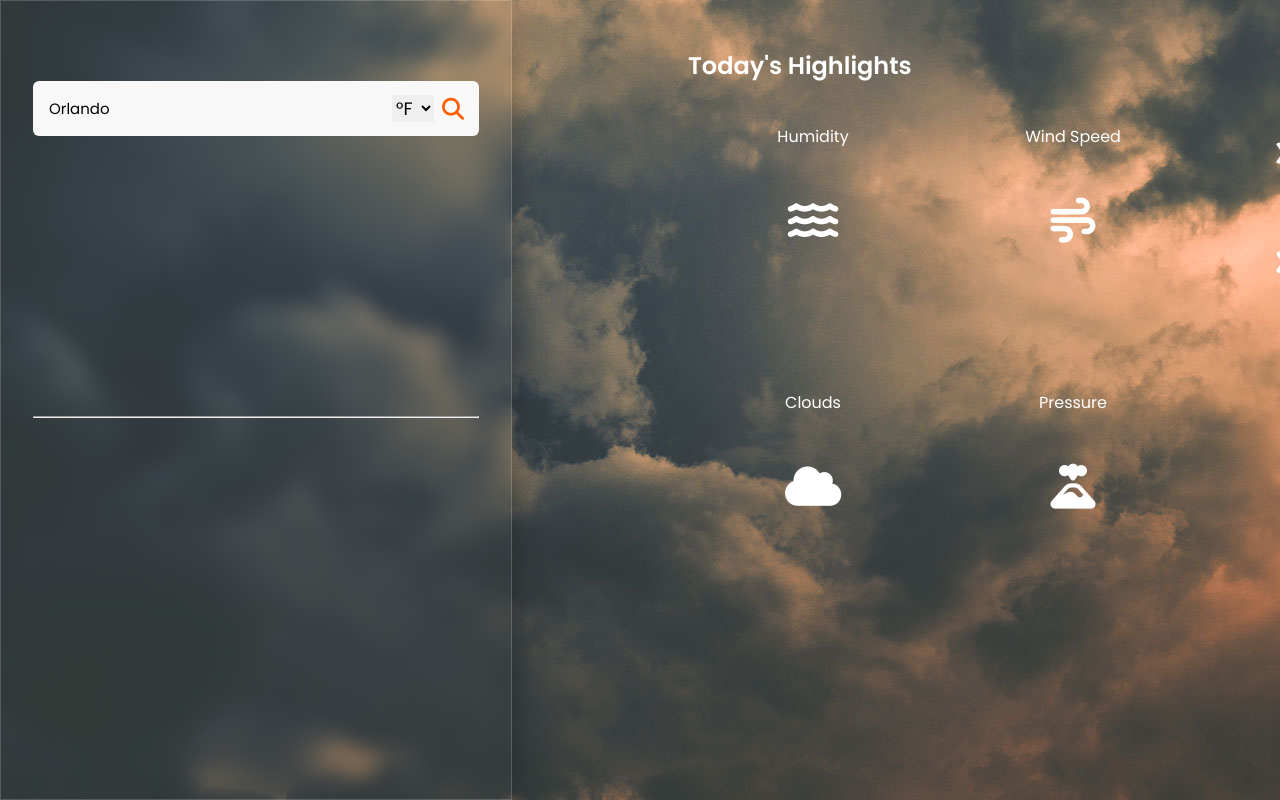
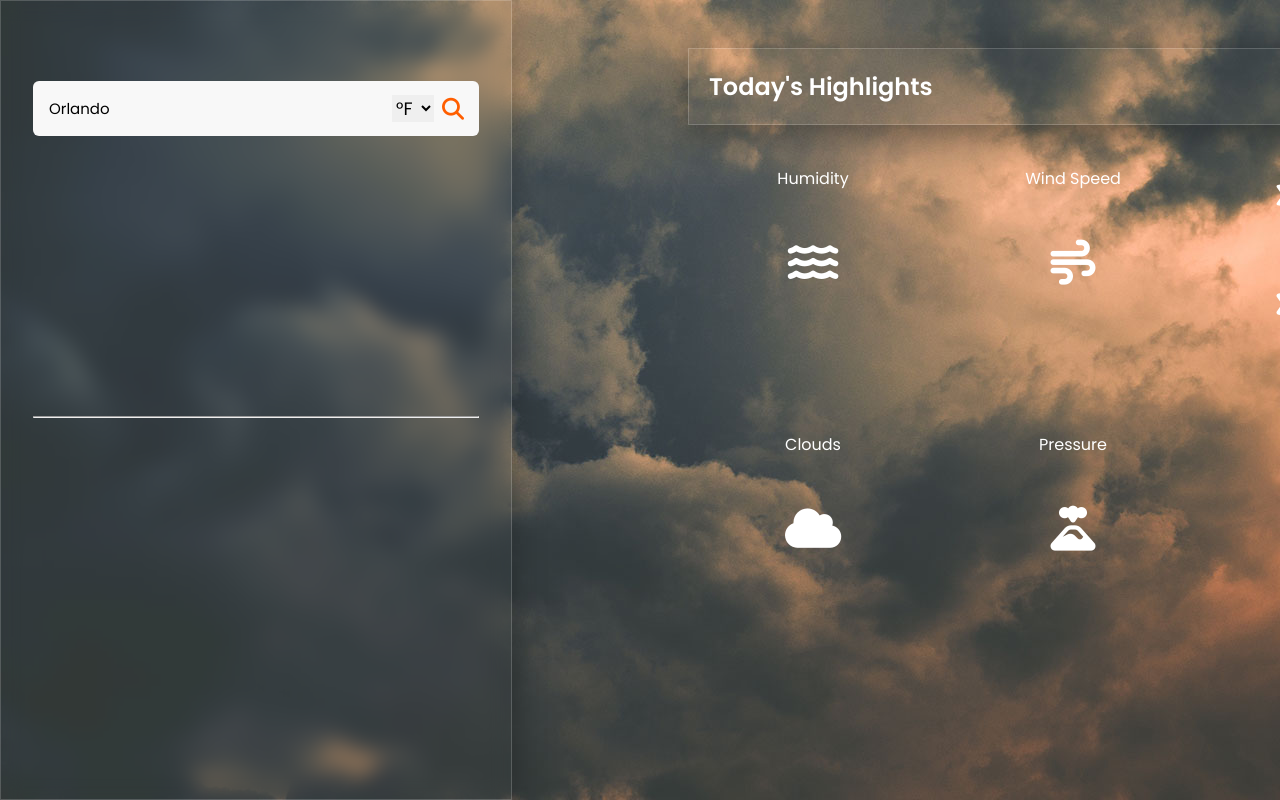
Before and after one commit to hieu12-12/Project-1, a plain HTML site: page index.html in a window 1280 px wide. Drawn offline with Linux system fonts and the light colour scheme; no server answers.

Commit message:
add border for today highlight CSS

```diff
--- a/assets/css/style.css
+++ b/assets/css/style.css
@@ -132,12 +132,25 @@ margin: 2rem auto;
 }
 
 
+.heading {
+  inset: 0;
+  padding: 20px;
+  box-shadow: 0 8px 32px 0 rgba(0, 0, 0, 0.3);
+  backdrop-filter: blur(px);
+  -webkit-backdrop-filter: blur(10px);
+  border:
+  1px solid
+  rgba(255, 255, 255, 0.18);
+
+}
+
 .Highlights {  /*Today highlights boxese*/
   display:grid;
   grid-template-columns: repeat(3, 250px);
   grid-auto-flow:row;
   row-gap: 1rem;
   column-gap: 10px;
+
 
 
 }
@@ -162,7 +175,6 @@ margin: 2rem auto;
 
 .Highlights i {
   font-size: 45px;
-
 }
 
 .sun span{
--- a/index.html
+++ b/index.html
@@ -1,21 +1,20 @@
 <!DOCTYPE html>
-
 <html lang="en">
  <head>
   <meta charset="UTF-8" />
   <meta name="viewport" content="width=device-width, initial-scale=1.0" />
   <title>Weather App - By The Byte Battalion</title>
   <link rel="stylesheet" href="./assets/css/style.css" />
+  <script defer src="./assets/src/main.js"></script>
 <link
    rel="stylesheet"
    href="https://cdnjs.cloudflare.com/ajax/libs/font-awesome/6.5.1/css/all.min.css"
   />
 </head>
-
 <body>
-   <main class="weather-app">
+  <div class="weather-app">
    <div class="container">
-       <section class="weather-input">
+    <div class="weather-input">
       <div class="input-group">
         <input
         type="text"
@@ -37,23 +36,23 @@
       <hr />
       <div class="date"></div>
       <div class="city"></div>
-       </section>
+    </div>
 
-       <section class="weather-output">
+    <div class="weather-output">
       <h2 class="heading">Today's Highlights</h2>
-         <section class="Highlights">
+      <div class="Highlights">
         <div class="humidity">
           Humidity
           <i class="fa-solid fa-water"></i>
           <h1 id="HValue"></h1>
         </div>
 
+
        <div class="wind-speed">
         Wind Speed
         <i class="fa-solid fa-wind"></i>
         <h1 id="WValue"></h1>
        </div>
-
        <div class="sun">
         <span>
           <i class="fa-solid fa-sun"></i>
@@ -64,28 +63,25 @@
           <p><span id="SSValue"></span>Sunset</p>
         </span>
        </div>
-
        <div class="clouds">
         Clouds
         <i class="fa-solid fa-cloud"></i>
         <h1 id="CValue"></h1>
        </div>
-
        <div class="pressure">
         Pressure
         <i class="fa-solid fa-volcano"></i>
         <h1 id="PValue"></h1>
        </div>
-         </section>
+      </div>
+      <br />
+    </div>
+   </div>
+ </div>
+
   <br />
 
-        </section>
-     </div>
-    </main>
-
-   <br />
-   <div class="forecast">
+  <div class="forecast"></div>
 </body>
 <script src="./assets/src/main.js"></script>
-
 </html>
```
Lines whose indentation alone changed are shown as unchanged.
